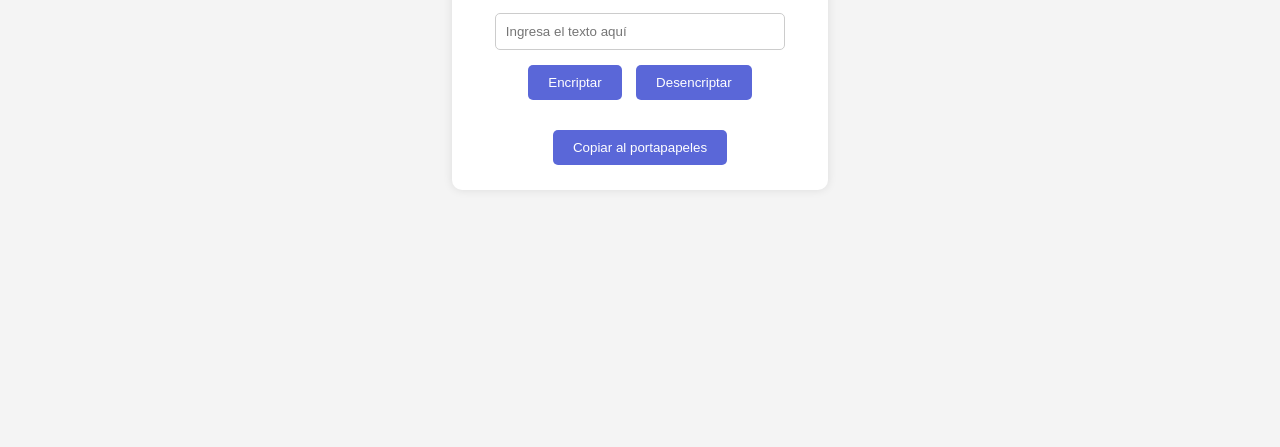
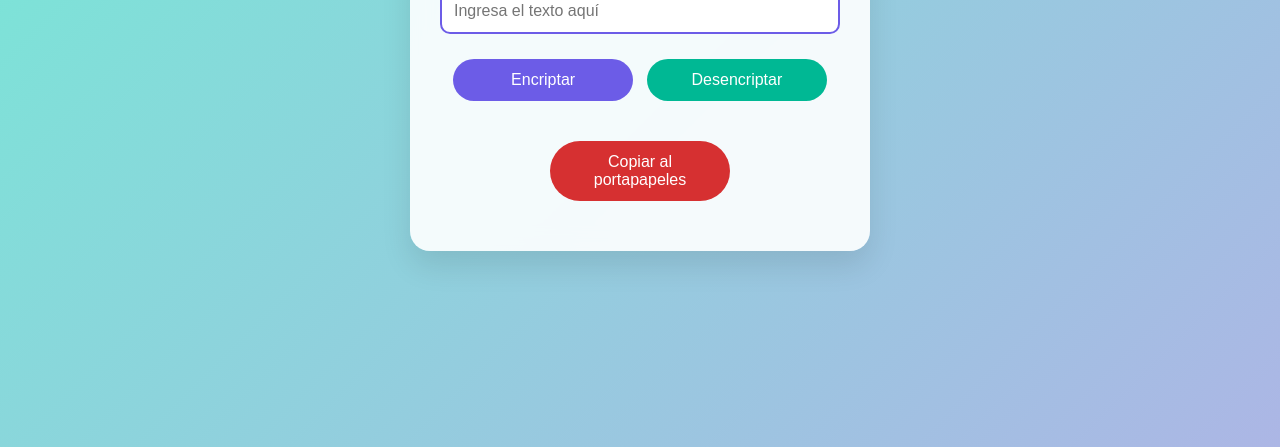
Before and after one commit to Jhonp26/encriptador-textos, a plain HTML site: page encriptador.html in a window 1280 px wide. Shown: the part 353-800 px from the top of the page. Drawn offline with Linux system fonts and the light colour scheme.

Commit message:
Add files via upload

```diff
--- a/encriptador.html
+++ b/encriptador.html
@@ -4,45 +4,97 @@
     <meta charset="UTF-8">
     <meta name="viewport" content="width=device-width, initial-scale=1.0">
     <title>Encriptador de Textos</title>
+    <link href="https://fonts.googleapis.com/css2?family=Poppins:wght@600&display=swap" rel="stylesheet">
     <style>
         body {
-            font-family: Arial, sans-serif;
+            font-family: 'Poppins', sans-serif;
             display: flex;
             justify-content: center;
             align-items: center;
             height: 100vh;
             margin: 0;
-            background-color: #f4f4f4;
+            background: linear-gradient(135deg, #74ebd5, #ACB6E5); /* Degradado de fondo */
+            background-attachment: fixed;
         }
         .container {
             text-align: center;
-            background: white;
-            padding: 20px;
-            border-radius: 10px;
-            box-shadow: 0px 0px 10px rgba(0,0,0,0.1);
+            background: rgba(255, 255, 255, 0.9); /* Fondo con transparencia */
+            padding: 40px 30px;
+            border-radius: 20px;
+            box-shadow: 0px 15px 30px rgba(0, 0, 0, 0.1);
+            max-width: 90%; /* Ancho máximo del contenedor */
+            width: 400px; /* Ancho base */
+            backdrop-filter: blur(10px); /* Efecto de desenfoque */
+            margin: 20px; /* Margen para separarlo del borde de la pantalla */
+        }
+        h1 {
+            font-size: 2rem;
+            color: #333333;
+            margin-bottom: 20px;
+            letter-spacing: 2px; /* Espaciado entre letras */
         }
         input[type="text"] {
-            width: 80%;
-            padding: 10px;
-            margin: 10px 0;
-            border: 1px solid #ccc;
-            border-radius: 5px;
+            width: 100%;
+            padding: 12px;
+            margin: 15px 0;
+            border: 2px solid #6c5ce7;
+            border-radius: 10px;
+            font-size: 16px;
+            outline: none;
+            transition: border-color 0.3s ease;
+            box-sizing: border-box;
+        }
+        input[type="text"]:focus {
+            border-color: #5a67d8;
         }
         button {
-            padding: 10px 20px;
-            margin: 5px;
+            padding: 12px 24px;
+            margin: 10px 5px;
             border: none;
-            border-radius: 5px;
-            background-color: #5a67d8;
+            border-radius: 30px;
+            font-size: 16px;
+            cursor: pointer;
+            transition: transform 0.3s ease, box-shadow 0.3s ease;
             color: white;
-            cursor: pointer;
+            width: calc(100% - 20px); /* Botones más grandes en pantallas pequeñas */
+            max-width: 180px; /* Ancho máximo de los botones */
+            box-sizing: border-box;
         }
         button:hover {
-            background-color: #434190;
+            transform: translateY(-5px); /* Efecto de levantamiento */
+            box-shadow: 0px 10px 20px rgba(0, 0, 0, 0.2);
+        }
+        .encriptar-btn {
+            background-color: #6c5ce7; /* Color violeta */
+        }
+        .desencriptar-btn {
+            background-color: #00b894; /* Color verde */
+        }
+        .copiar-btn {
+            background-color: #d63031; /* Color rojo */
         }
         #resultado {
             margin-top: 20px;
             font-weight: bold;
+            color: #333333;
+            font-size: 1rem;
+            word-wrap: break-word; /* Permitir que el texto se ajuste a la pantalla */
+        }
+        @media (max-width: 480px) {
+            h1 {
+                font-size: 1.5rem;
+            }
+            input[type="text"] {
+                padding: 10px;
+                font-size: 14px;
+            }
+            button {
+                font-size: 14px;
+                padding: 10px 20px;
+            }
+            #resultado {
+                font-size: 0.9rem;
+            }
         }
     </style>
 </head>
@@ -51,11 +103,11 @@
         <h1>Encriptador de Textos</h1>
         <input type="text" id="texto" placeholder="Ingresa el texto aquí">
         <div>
-            <button onclick="encriptarTexto()">Encriptar</button>
-            <button onclick="desencriptarTexto()">Desencriptar</button>
+            <button class="encriptar-btn" onclick="encriptarTexto()">Encriptar</button>
+            <button class="desencriptar-btn" onclick="desencriptarTexto()">Desencriptar</button>
         </div>
         <div id="resultado"></div>
-        <button onclick="copiarAlPortapapeles()">Copiar al portapapeles</button>
+        <button class="copiar-btn" onclick="copiarAlPortapapeles()">Copiar al portapapeles</button>
     </div>
     <script>
         function encriptarTexto() {
@@ -98,7 +150,7 @@
             const texto = document.getElementById("resultado").textContent;
             navigator.clipboard.writeText(texto)
                 .then(() => {
-                    alert("Texto copiado al portapapeles");
+                    alert("Texto copiado al portapapapeles");
                 })
                 .catch(err => {
                     console.error("Error al copiar el texto: ", err);
```
